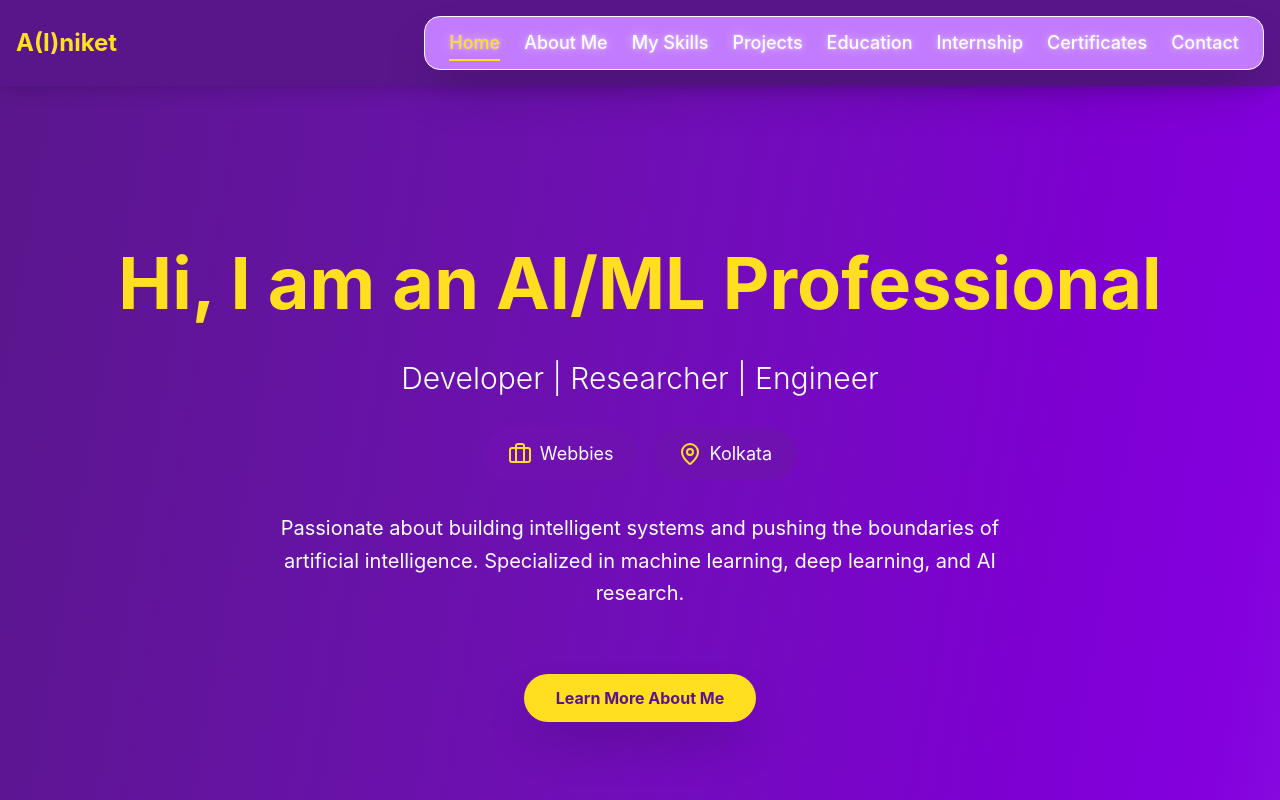
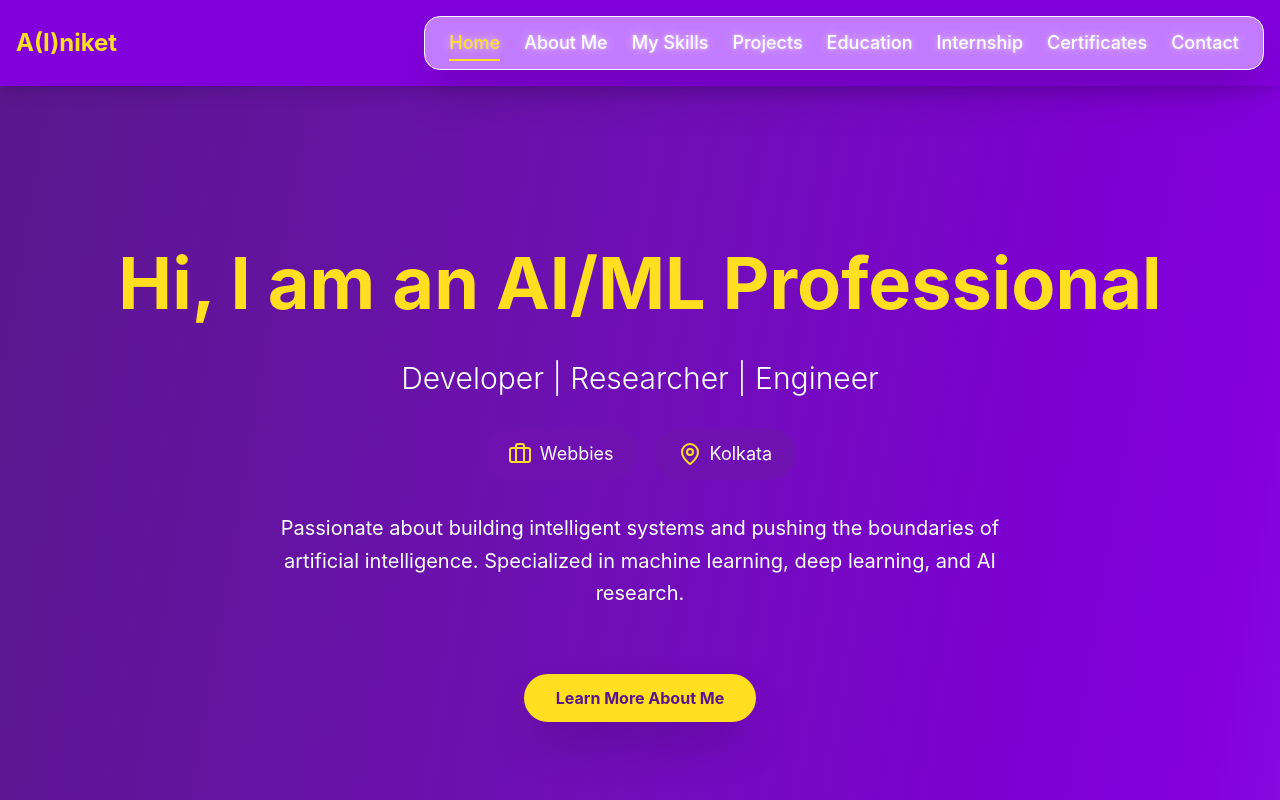
Before and after one commit to aniket-professional2025/My_AI_Portfolio, a Next.js app: page / in a window 1280 px wide. Shown: the top 800 px of the page. Built offline with nearby package versions, Linux system fonts and the light colour scheme.

Commit message:
Minor Changes

```diff
--- a/src/components/Navbar.jsx
+++ b/src/components/Navbar.jsx
@@ -17,7 +17,7 @@ export default function Navbar({ activeSection, handleNavClick, mobileMenuOpen,
   ];
 
   return (
-    <nav className="fixed top-0 left-0 right-0 z-40 bg-purple-900 bg-opacity-90 backdrop-blur-sm shadow-lg">
+    <nav className="fixed top-0 left-0 right-0 z-40 bg-purple-700 bg-opacity-90 backdrop-blur-sm shadow-lg">
       <div className="container mx-auto px-4 py-4 flex items-center justify-between">
         {/* Logo */}
         <div
--- a/src/components/Projects.jsx
+++ b/src/components/Projects.jsx
@@ -25,8 +25,8 @@ export default function Projects() {
       id: 3,
       icon: <Cpu className="text-purple-900" size={32} />,
       title: "Cluad Website Builder",
-      description: "A Gen AI projkect that builds modern websites with Gen AI on command",
-      technologies: ["Python", "Gemini", "Streamlit", "HTML", "CSS"],
+      description: "A Gen AI project that builds modern websites with Gen AI on user text prompt. Try to create clone of Lovable",
+      technologies: ["Python", "Claud Sonnet", "Streamlit", "Web Understanding", "Prompt Engineering"],
       githubUrl: "https://github.com/aniket-professional2025/Claub-Webite-Builder"
     },
     {
```
